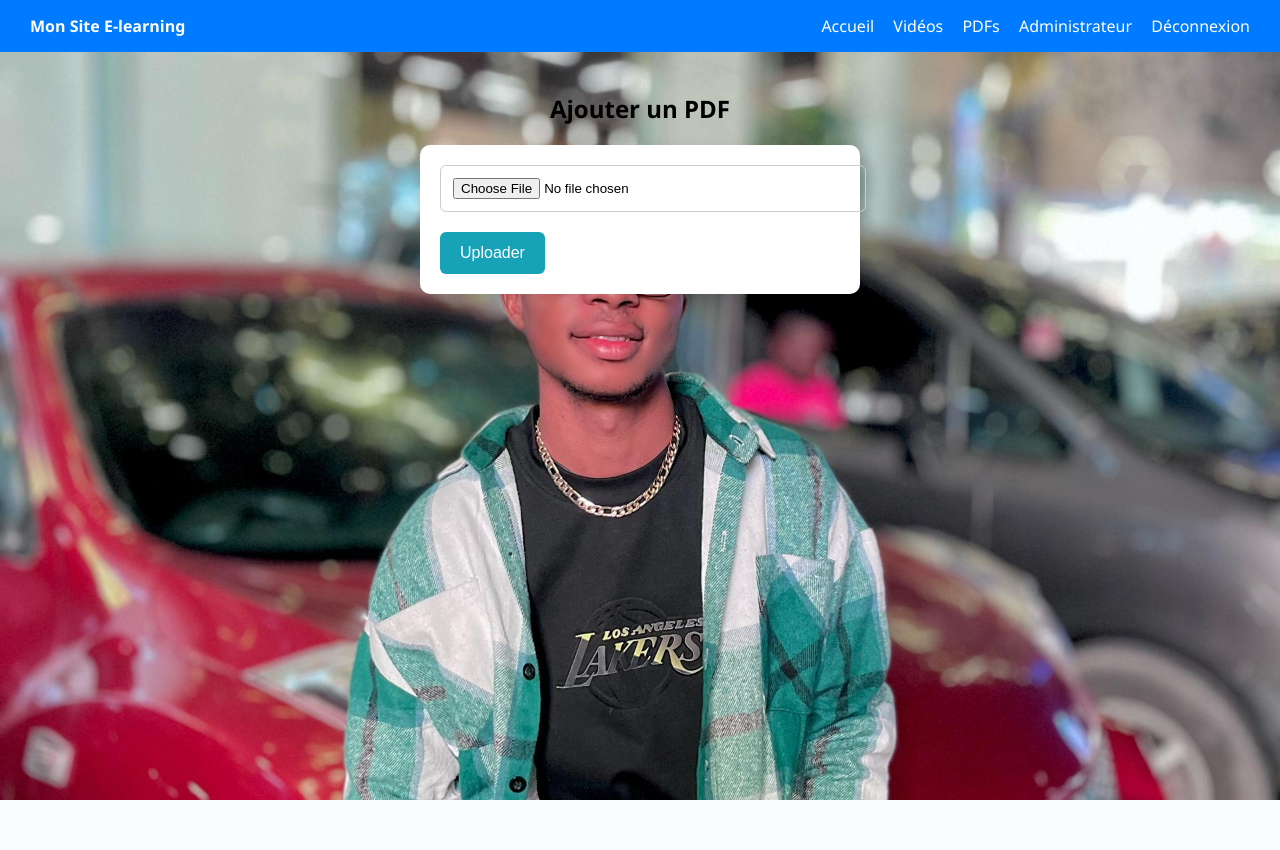
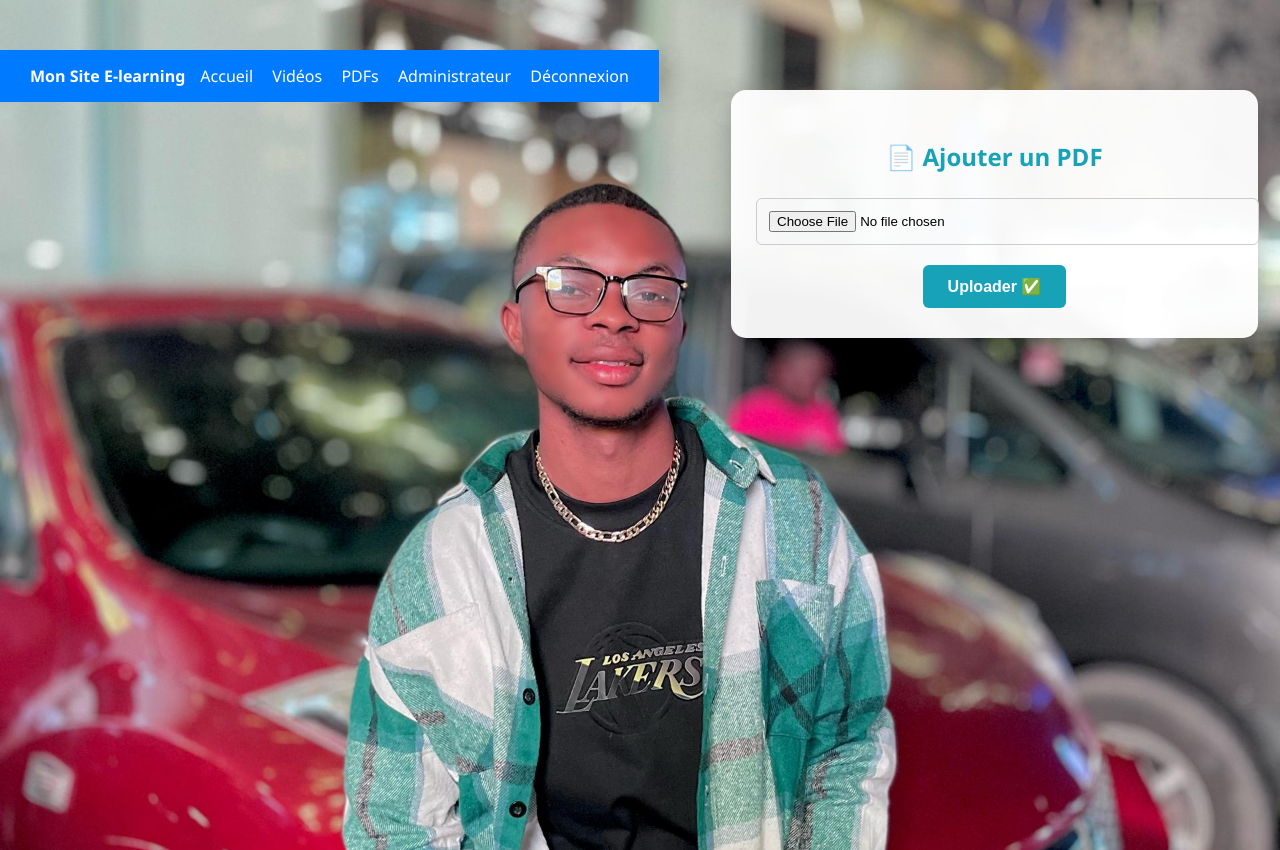
Before and after one commit to joel-piako5/joeformation, a Flask app: page /Admin/add_pdf in a window 1280 px wide. Before the commit the page ends 800 px from the top, so only its background shows below. Run offline with Flask 3, Linux system fonts and the light colour scheme; a user stored in the database is signed in.

Commit message:
Update add_pdf.html

```diff
--- a/templates/add_pdf.html
+++ b/templates/add_pdf.html
@@ -9,13 +9,77 @@
         background-size: cover;
         background-position: center;
         background-repeat: no-repeat;
-            height: 100vh;
+        min-height: 100vh;
+        font-family: 'Segoe UI', sans-serif;
+        display: flex;
+        justify-content: center;
+        align-items: flex-start;
+        padding-top: 50px;
+    }
+
+    .upload-container {
+        background: rgba(255,255,255,0.95);
+        padding: 30px 25px;
+        border-radius: 15px;
+        max-width: 500px;
+        width: 100%;
+        box-shadow: 0 8px 25px rgba(0,0,0,0.25);
+        animation: fadeIn 0.8s ease;
+        text-align: center;
+    }
+
+    h2 {
+        color: #17a2b8;
+        margin-bottom: 25px;
+        font-weight: bold;
+    }
+
+    input[type="file"] {
+        width: 100%;
+        padding: 12px;
+        margin-bottom: 20px;
+        border-radius: 6px;
+        border: 1px solid #ccc;
+        cursor: pointer;
+    }
+
+    input[type="file"]:hover {
+        border-color: #17a2b8;
+    }
+
+    button {
+        background: #17a2b8;
+        color: white;
+        padding: 12px 25px;
+        border: none;
+        border-radius: 6px;
+        font-size: 1rem;
+        font-weight: bold;
+        transition: transform 0.2s ease;
+    }
+
+    button:hover {
+        transform: scale(1.05);
+        background: #138496;
+    }
+
+    @keyframes fadeIn {
+        from { opacity: 0; transform: translateY(20px); }
+        to { opacity: 1; transform: translateY(0); }
+    }
+
+    @media (max-width: 480px) {
+        .upload-container {
+            padding: 20px 15px;
+        }
     }
 </style>
-<h2 style="text-align:center; margin-bottom:20px;">Ajouter un PDF</h2>
-<form method="post" enctype="multipart/form-data" style="max-width:400px; margin:auto; background:#fff; padding:20px; border-radius:10px; box-shadow:0 8px 20px rgba(0,0,0,0.1);">
-    <input type="file" name="file" accept="application/pdf" required style="width:100%; padding:12px; margin-bottom:20px; border-radius:6px; border:1px solid #ccc;">
-    <button type="submit" style="background:#17a2b8; color:white; padding:12px 20px;
-     border:none; border-radius:6px; font-size:16px;">Uploader</button>
+
+<div class="upload-container">
+    <h2>📄 Ajouter un PDF</h2>
+    <form method="post" enctype="multipart/form-data">
+        <input type="file" name="file" accept="application/pdf" required>
+        <button type="submit">Uploader ✅</button>
     </form>
+</div>
 {% endblock %}
```
Lines whose indentation alone changed are shown as unchanged.
